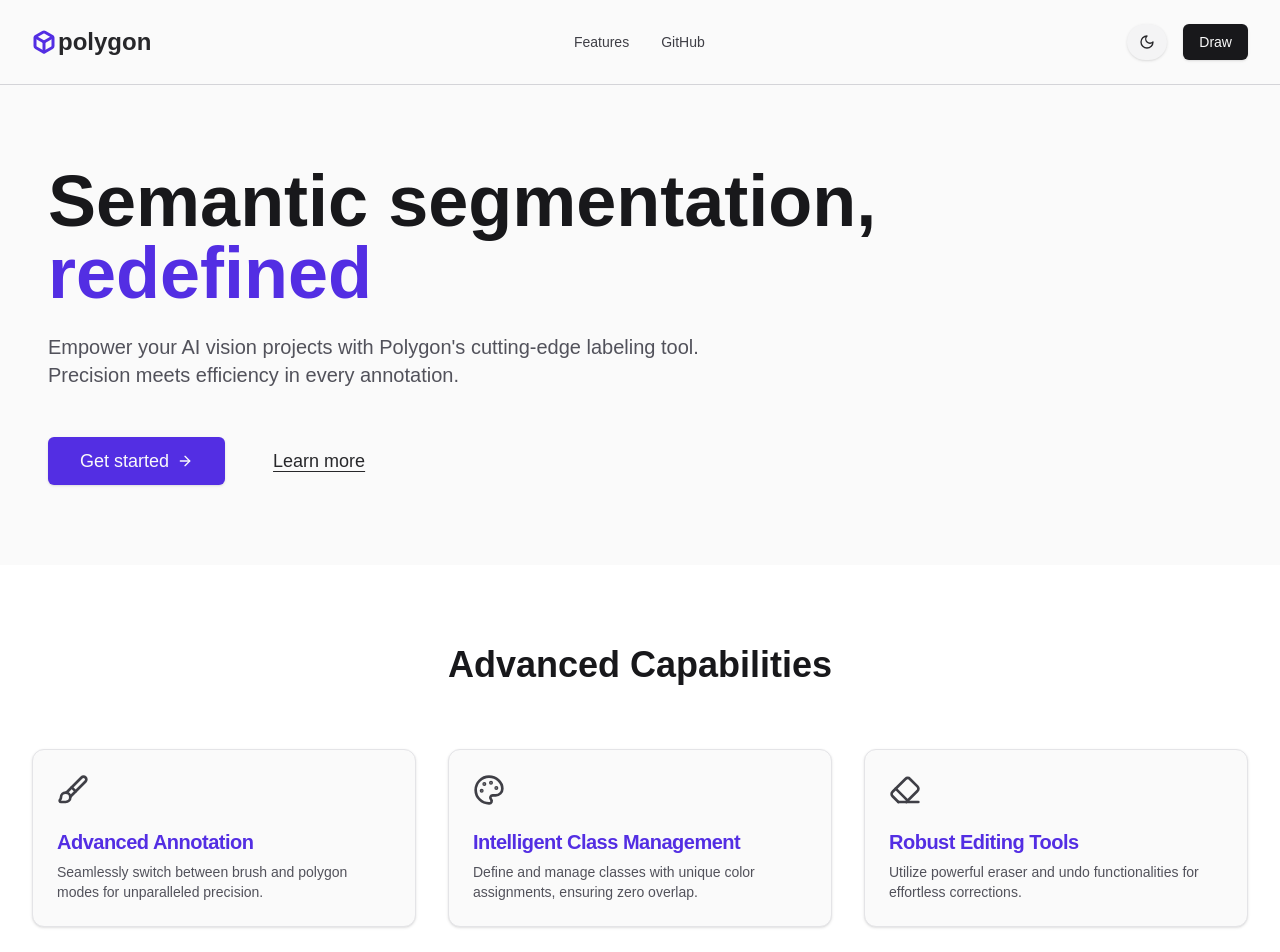
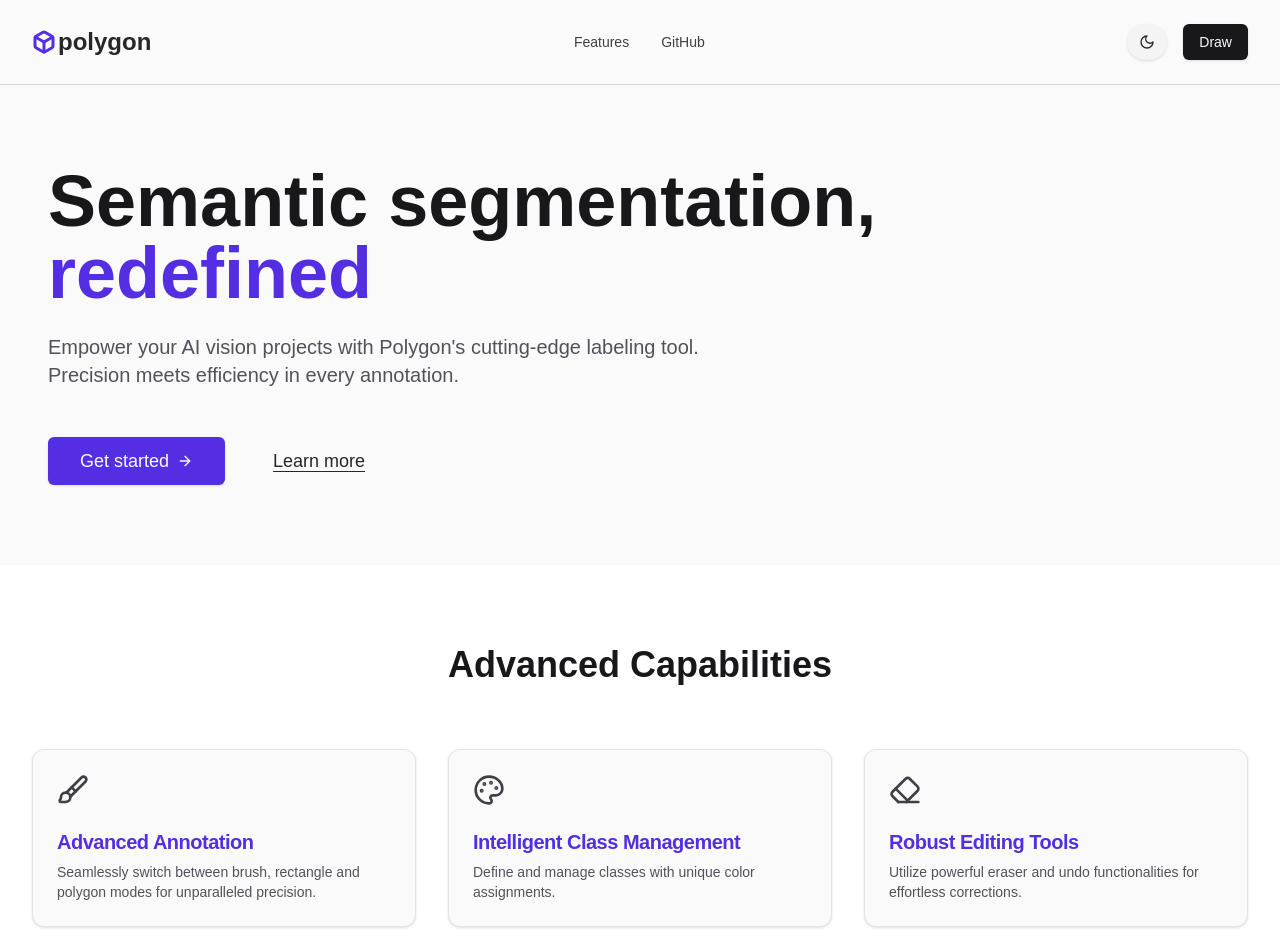
Before and after one commit to felipe-rod123/polygon-object-detection, a React (Vite) app: page / in a window 1280 px wide. Shown: the top 952 px of the page. Built offline with nearby package versions, Linux system fonts and the light colour scheme; a web font is replaced by a local one.

Commit message:
fix zoom bug

```diff
--- a/src/pages/draw/DrawCanvas.tsx
+++ b/src/pages/draw/DrawCanvas.tsx
@@ -120,12 +120,13 @@ const CanvasDrawing: React.FC<CanvasDrawingProps> = ({
     };
     updateCanvasSize();
     window.addEventListener('resize', updateCanvasSize);
+    updateZoomCallback();
 
     return () => {
       window.removeEventListener('resize', updateCanvasSize);
       canvas.dispose();
     };
-  }, [fabricRef]);
+  }, [fabricRef, updateZoomCallback]);
 
   useEffect(() => {
     if (!fabricRef.current) return;
@@ -161,10 +162,6 @@ const CanvasDrawing: React.FC<CanvasDrawingProps> = ({
       canvas.off('object:modified', updateUndoStateCallback);
     };
   }, [selectedClass, updateUndoStateCallback, fabricRef]);
-
-  useEffect(() => {
-    updateZoomCallback();
-  }, [updateZoomCallback]);
 
   useEffect(() => {
     const handleKeyDown = (event: KeyboardEvent) => {
--- a/src/pages/home/components/features-section.tsx
+++ b/src/pages/home/components/features-section.tsx
@@ -11,13 +11,13 @@ const features = [
   {
     title: 'Advanced Annotation',
     description:
-      'Seamlessly switch between brush and polygon modes for unparalleled precision.',
+      'Seamlessly switch between brush, rectangle and polygon modes for unparalleled precision.',
     icon: <Brush className="h-8 w-8 text-zinc-700 dark:text-zinc-300" />,
   },
   {
     title: 'Intelligent Class Management',
     description:
-      'Define and manage classes with unique color assignments, ensuring zero overlap.',
+      'Define and manage classes with unique color assignments.',
     icon: <Palette className="h-8 w-8 text-zinc-700 dark:text-zinc-300" />,
   },
   {
```
Also changed, not shown: 1 other file (tests, documents, lock files or other folders).
